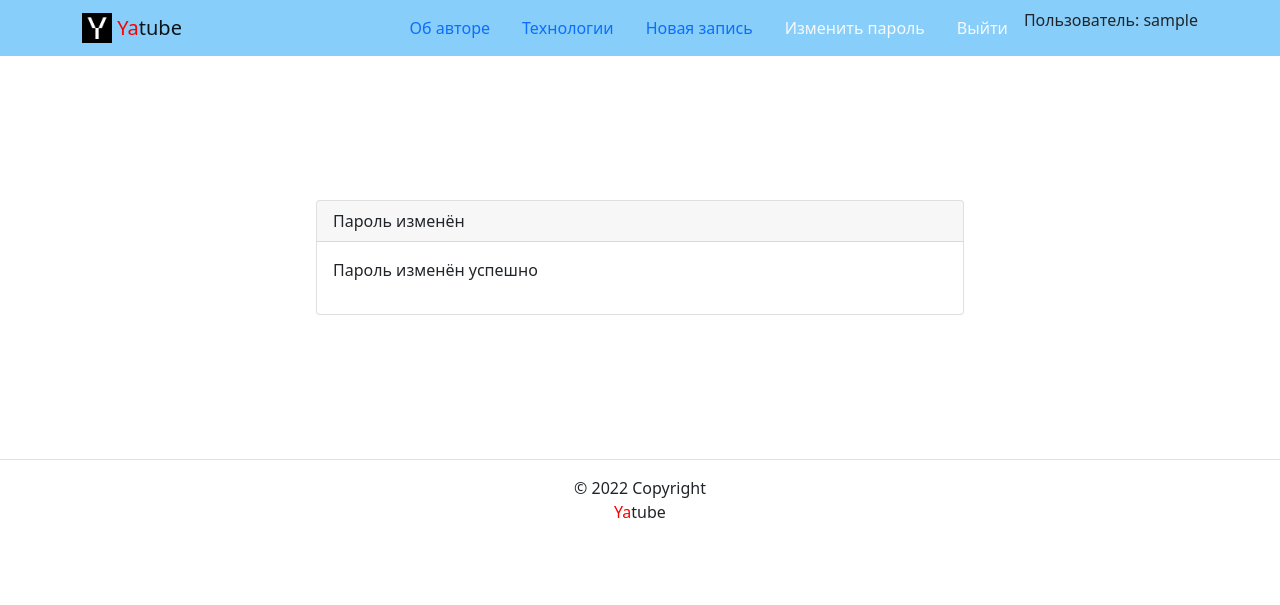
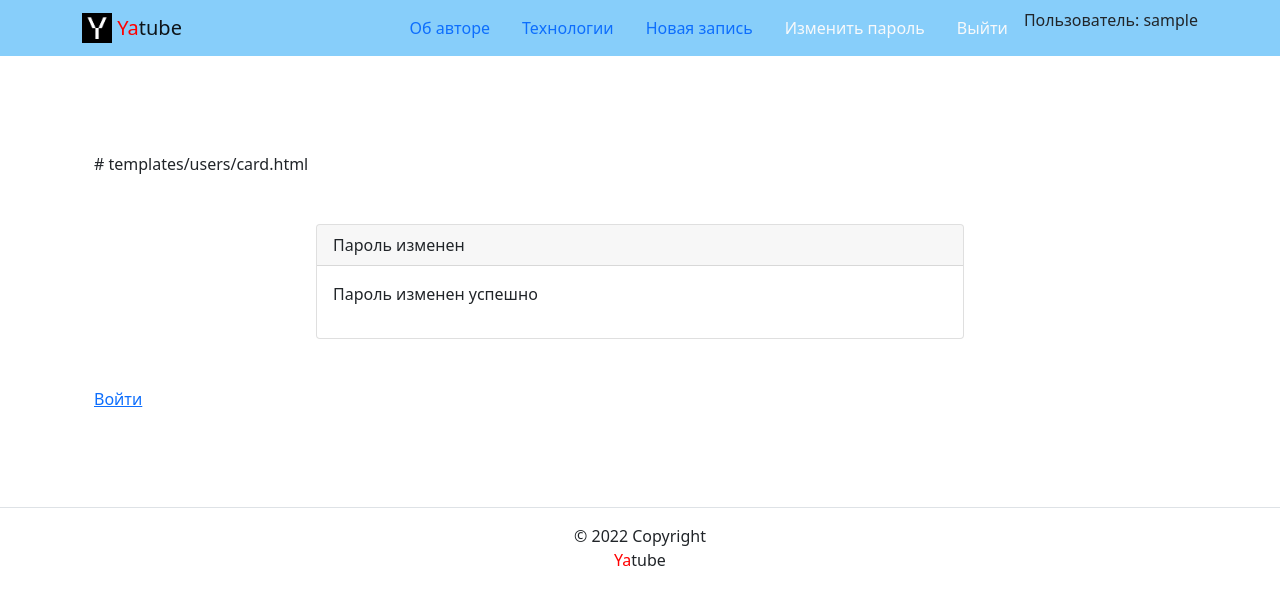
Before and after one commit to creamsandwch/hw04_tests, a Django app: page /auth/password_change_done/ in a window 1280 px wide. Shown: the top 605 px of the page. Run offline with Django 3.2, Linux system fonts and the light colour scheme; the visitor is signed in with stand-in values (Sample User, id 1); some libraries are stand-ins or nearby versions.

Commit message:
refactoring templates/users *.html with templates/users/includes *.html

```diff
--- /dev/null
+++ b/yatube/templates/users/includes/card.html
@@ -0,0 +1,10 @@
+# templates/users/card.html
+<div class="row justify-content-center">
+  <div class="col-md-8 p-5">
+    <div class="card">
+      <div class="card-header">{{ card_header }}</div>
+      <div class="card-body"> <p>{{ card_body }}</p>
+      </div> <!-- card body -->
+    </div> <!-- card -->
+  </div> <!-- col -->
+</div> <!-- row -->
--- a/yatube/templates/users/password_change_done.html
+++ b/yatube/templates/users/password_change_done.html
@@ -6,17 +6,9 @@
 {% block title %}Пароль изменён{% endblock %}
 {% block content %}
   <div class="container py-5">
-    <div class="row justify-content-center">
-      <div class="col-md-8 p-5">
-        <div class="card">
-          <div class="card-header">
-            Пароль изменён
-          </div>
-          <div class="card-body">
-            <p>Пароль изменён успешно</p>
-          </div>
-        </div>
-      </div>
+    {% with card_header='Пароль изменен' card_body='Пароль изменен успешно' %}
+      {% include 'users/includes/card.html' %}
+    {% endwith %}
+    <a href='users:login'>Войти</a>
     </div>
-  </div>
 {% endblock %}
```
Also changed, not shown: yatube/templates/users/logged_out.html (+4 -14 lines), yatube/templates/users/password_reset_complete.html (+4 -13 lines), yatube/templates/users/password_reset_confirm.html (+3 -11 lines), yatube/templates/users/password_reset_done.html (+3 -12 lines).
